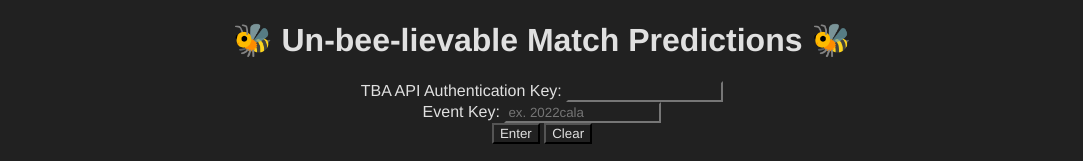
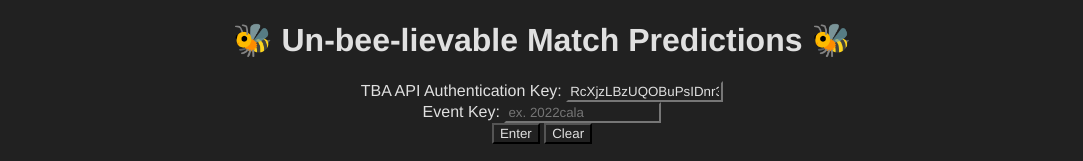
Before and after one commit to KJL28/kjl28.github.io, a plain HTML site: page index.html in a window 1280 px wide. Shown: the top 161 px of the page, without its empty margins (98-1181 px from the left). Drawn offline with Linux system fonts and the light colour scheme.

Commit message:
added default authKey

```diff
--- a/index.html
+++ b/index.html
@@ -12,7 +12,7 @@
     <div>
         <div>
             TBA API Authentication Key:
-            <input id="authKey">
+            <input id="authKey" value="RcXjzLBzUQOBuPsIDnr3s3FKtExurZ0pRmUDvejKJg32G2l4I1aSAx4dxBSFfrBa">
         </div>
         <div>
             Event Key:
```
